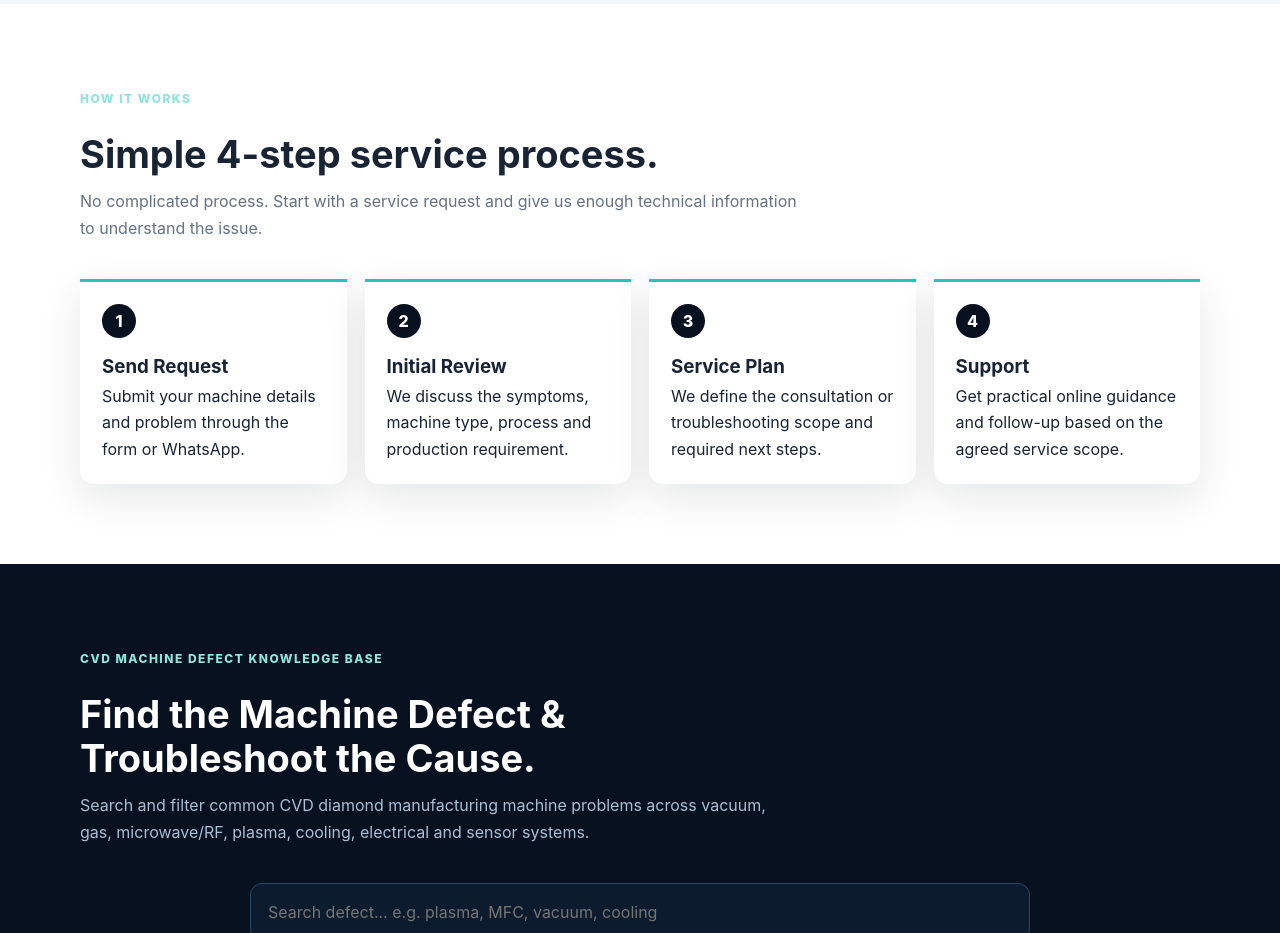
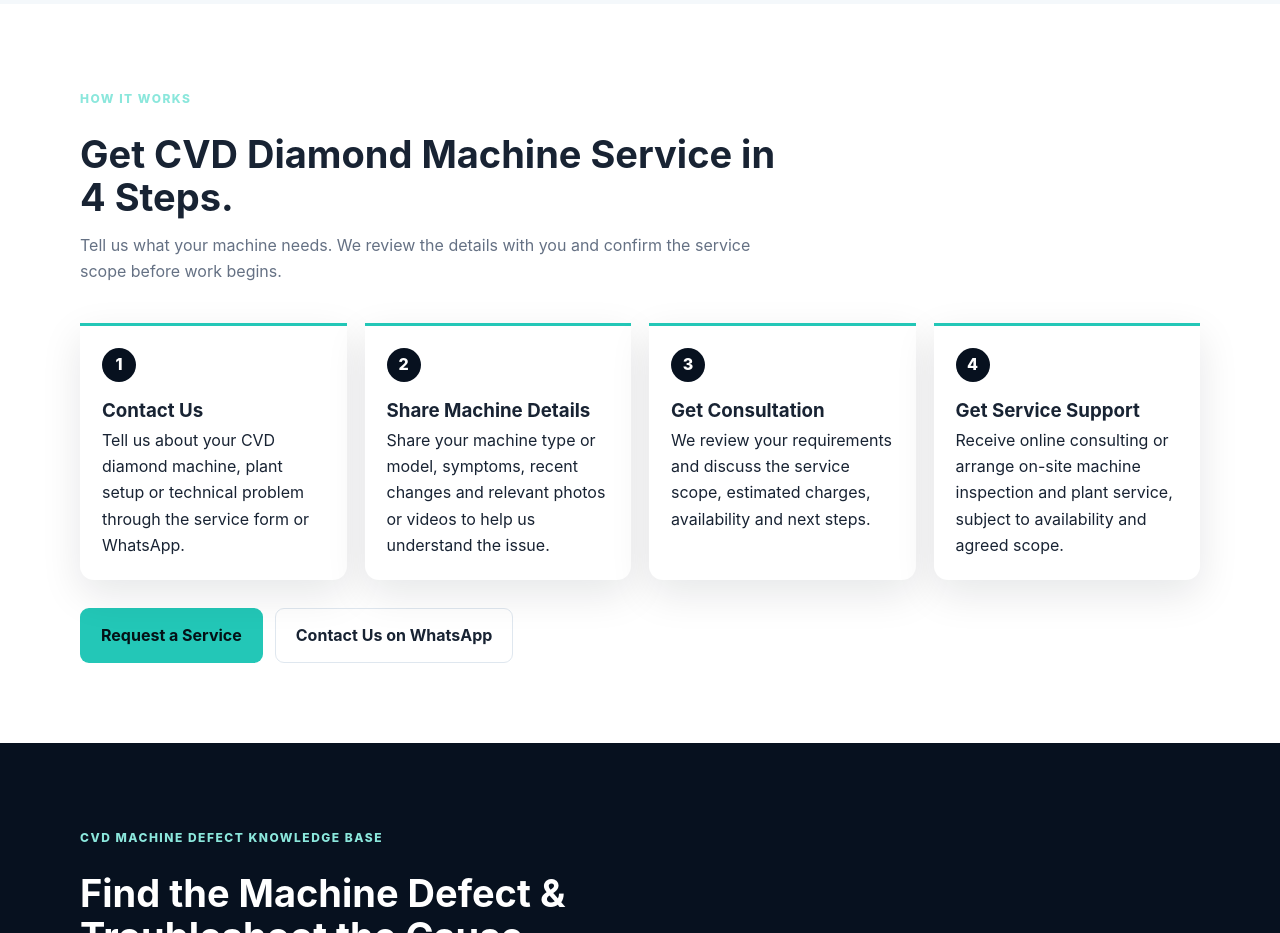
Before and after one commit to kamatrajukumar2000-cmyk/sweksha-website, a plain HTML site: page index.html in a window 1280 px wide. Shown: the part 2220-3153 px from the top of the page. Drawn offline with Linux system fonts and the light colour scheme.

Commit message:
Update website service process section

```diff
--- a/index.html
+++ b/index.html
@@ -367,14 +367,18 @@
       <div class="container">
         <div class="section-head">
           <span class="eyebrow">How It Works</span>
-          <h2>Simple 4-step service process.</h2>
-          <p>No complicated process. Start with a service request and give us enough technical information to understand the issue.</p>
+          <h2>Get CVD Diamond Machine Service in 4 Steps.</h2>
+          <p>Tell us what your machine needs. We review the details with you and confirm the service scope before work begins.</p>
         </div>
         <div class="steps">
-          <div class="step"><h3>Send Request</h3><p>Submit your machine details and problem through the form or WhatsApp.</p></div>
-          <div class="step"><h3>Initial Review</h3><p>We discuss the symptoms, machine type, process and production requirement.</p></div>
-          <div class="step"><h3>Service Plan</h3><p>We define the consultation or troubleshooting scope and required next steps.</p></div>
-          <div class="step"><h3>Support</h3><p>Get practical online guidance and follow-up based on the agreed service scope.</p></div>
+          <div class="step"><h3>Contact Us</h3><p>Tell us about your CVD diamond machine, plant setup or technical problem through the service form or WhatsApp.</p></div>
+          <div class="step"><h3>Share Machine Details</h3><p>Share your machine type or model, symptoms, recent changes and relevant photos or videos to help us understand the issue.</p></div>
+          <div class="step"><h3>Get Consultation</h3><p>We review your requirements and discuss the service scope, estimated charges, availability and next steps.</p></div>
+          <div class="step"><h3>Get Service Support</h3><p>Receive online consulting or arrange on-site machine inspection and plant service, subject to availability and agreed scope.</p></div>
+        </div>
+        <div class="actions">
+          <a class="btn btn-primary" href="#request">Request a Service</a>
+          <a class="btn btn-outline" style="color:var(--text);border-color:var(--border)" href="https://wa.me/917827474249" target="_blank" rel="noopener noreferrer">Contact Us on WhatsApp</a>
         </div>
       </div>
     </section>
```
